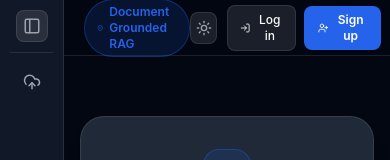
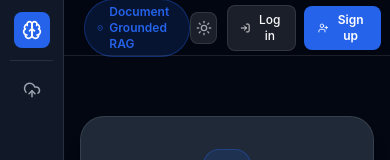
Before and after one commit to Prats129/Contexify, a React (Vite) app in the folder frontend/: page / in a window 390 px wide. Both pictures are taken after a click on the button 257 px from the left and 32 px from the top of the page. Shown: the top 160 px of the page. Built offline with nearby package versions, Linux system fonts and the light colour scheme.

Commit message:
feat: implement responsive Sidebar component with navigation, session management, and document list support

```diff
--- a/frontend/src/components/Sidebar/Sidebar.tsx
+++ b/frontend/src/components/Sidebar/Sidebar.tsx
@@ -47,7 +47,8 @@ export const Sidebar: React.FC<SidebarProps> = ({
           isOpen ? 'justify-between gap-2' : 'justify-center'
         }`}
       >
-        {isOpen && (
+        {isOpen ? (
+          <>
             <div className="flex items-center gap-3 overflow-hidden">
               <div className="w-9 h-9 rounded-lg bg-primary-theme flex items-center justify-center text-white shrink-0">
                 <LuBrain size={20} />
@@ -57,16 +58,32 @@ export const Sidebar: React.FC<SidebarProps> = ({
                 <span className="text-[11px] text-(--text-muted) truncate">Enterprise RAG & Search</span>
               </div>
             </div>
-        )}
 
             <button
               type="button"
               className="w-8 h-8 rounded-lg bg-(--border-subtle) hover:bg-(--border-hover) text-(--text-muted) hover:text-(--text-main) border border-(--border-subtle) flex items-center justify-center cursor-pointer shrink-0"
               onClick={onToggleSidebar}
-          title={isOpen ? 'Collapse sidebar' : 'Expand sidebar'}
+              title="Collapse sidebar"
             >
               <FiSidebar size={18} />
             </button>
+          </>
+        ) : (
+          /* Collapsed State: Shows Brand Icon normally, reveals Expand icon on hover */
+          <button
+            type="button"
+            className="group relative w-10 h-10 rounded-lg flex items-center justify-center cursor-pointer"
+            onClick={onToggleSidebar}
+            title="Expand sidebar"
+          >
+            <div className="w-9 h-9 rounded-lg bg-primary-theme flex items-center justify-center text-white group-hover:hidden">
+              <LuBrain size={20} />
+            </div>
+            <div className="hidden group-hover:flex w-9 h-9 rounded-lg items-center justify-center text-(--text-main) border border-(--border-subtle) bg-(--border-hover)">
+              <FiSidebar size={18} />
+            </div>
+          </button>
+        )}
       </div>
 
       {/* New Conversation Button (Logged-in users only) */}
```
Lines whose indentation alone changed are shown as unchanged.
